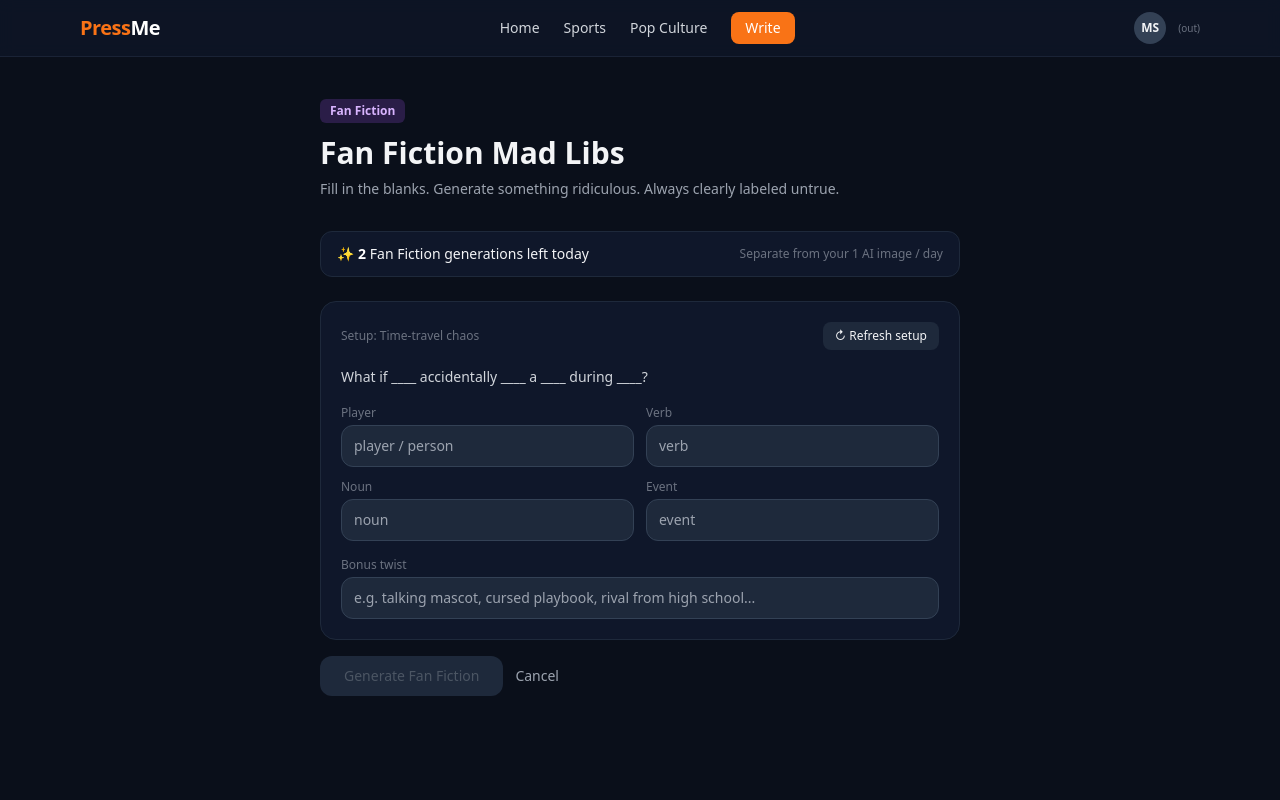
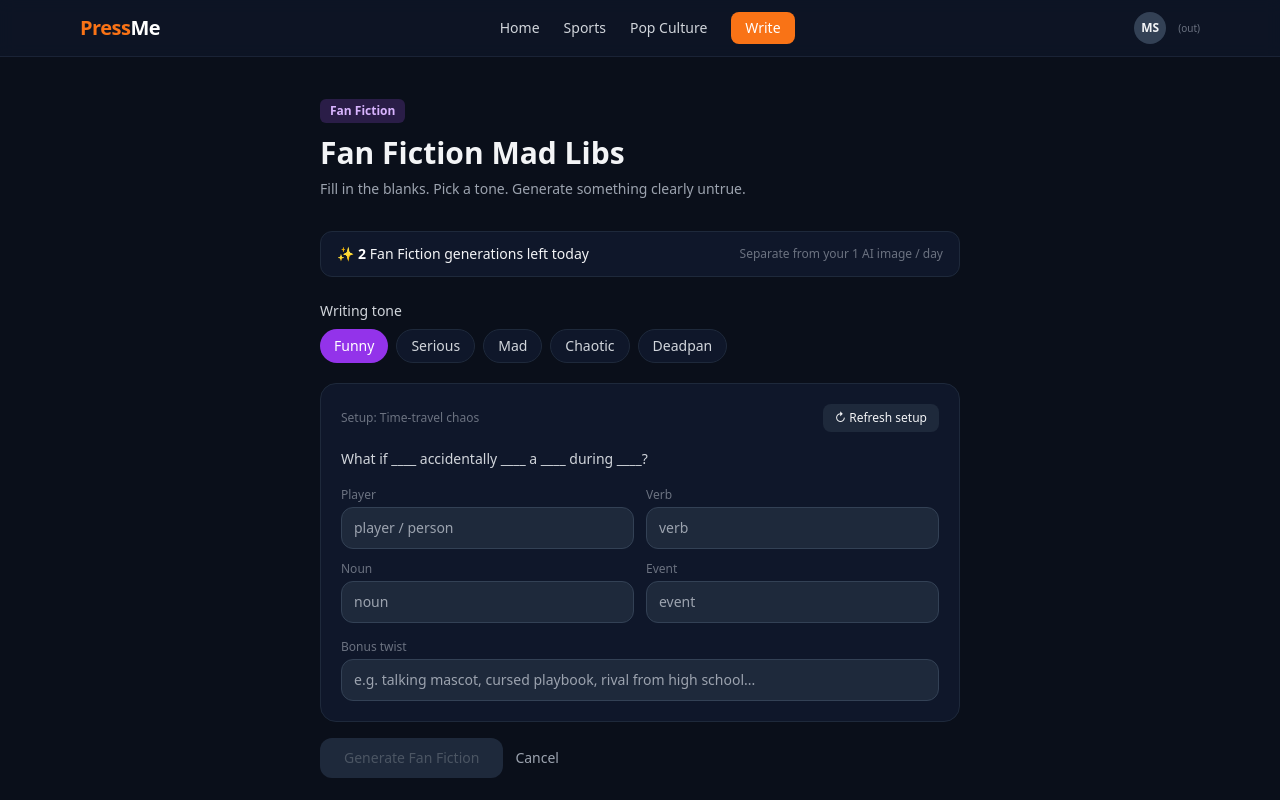
Before and after one commit to sheado44/-4, a Next.js app: page /fan-fiction in a window 1280 px wide. Shown: the top 800 px of the page. Built offline with nearby package versions, Linux system fonts and the light colour scheme.

Commit message:
Implement tone selection for fan fiction
Added tone selection feature for fan fiction generation.

```diff
--- a/src/app/fan-fiction/page.tsx
+++ b/src/app/fan-fiction/page.tsx
@@ -45,12 +45,15 @@ const templates = [
   },
 ];
 
+const tones = ["Funny", "Serious", "Mad", "Chaotic", "Deadpan"] as const;
+
 export default function FanFictionPage() {
   const [step, setStep] = useState<"madlibs" | "result">("madlibs");
   const [generationsLeft, setGenerationsLeft] = useState(2);
   const [templateIndex, setTemplateIndex] = useState(0);
   const [values, setValues] = useState<Record<string, string>>({});
   const [twist, setTwist] = useState("");
+  const [tone, setTone] = useState<(typeof tones)[number]>("Funny");
 
   const template = templates[templateIndex];
 
@@ -67,7 +70,6 @@ export default function FanFictionPage() {
   };
 
   const filled = template.fields.every((f) => (values[f] || "").trim().length > 0);
-
   const title = `${values.player || "Someone"} and the ${values.noun || "Thing"}`;
 
   return (
@@ -79,7 +81,7 @@ export default function FanFictionPage() {
         </div>
         <h1 className="text-2xl md:text-3xl font-bold mb-2">Fan Fiction Mad Libs</h1>
         <p className="text-gray-400 text-sm">
-          Fill in the blanks. Generate something ridiculous. Always clearly labeled untrue.
+          Fill in the blanks. Pick a tone. Generate something clearly untrue.
         </p>
       </div>
 
@@ -95,6 +97,26 @@ export default function FanFictionPage() {
 
       {step === "madlibs" && (
         <>
+          {/* Tone */}
+          <div className="mb-5">
+            <div className="text-sm text-gray-300 mb-2">Writing tone</div>
+            <div className="flex flex-wrap gap-2">
+              {tones.map((t) => (
+                <button
+                  key={t}
+                  onClick={() => setTone(t)}
+                  className={`px-3.5 py-1.5 rounded-full text-sm transition ${
+                    tone === t
+                      ? "bg-purple-600 text-white"
+                      : "bg-forge-900 border border-forge-800 hover:border-purple-500/40 text-gray-300"
+                  }`}
+                >
+                  {t}
+                </button>
+              ))}
+            </div>
+          </div>
+
           {/* Template card */}
           <div className="bg-forge-900 border border-forge-800 rounded-2xl p-5 mb-4">
             <div className="flex items-center justify-between mb-4">
@@ -164,9 +186,12 @@ export default function FanFictionPage() {
       {step === "result" && (
         <>
           <div className="bg-forge-900 border border-purple-500/30 rounded-2xl p-5 mb-6">
-            <div className="flex items-center gap-2 mb-4">
+            <div className="flex flex-wrap items-center gap-2 mb-4">
               <span className="bg-purple-500/20 text-purple-300 text-xs font-semibold px-2 py-0.5 rounded">
                 Fan Fiction
+              </span>
+              <span className="bg-forge-800 text-gray-300 text-xs px-2 py-0.5 rounded">
+                Tone: {tone}
               </span>
               <span className="text-xs text-gray-500">Clearly untrue · AI generated</span>
             </div>
@@ -176,6 +201,7 @@ export default function FanFictionPage() {
             <div className="text-sm text-gray-300 leading-relaxed space-y-3">
               <p>{template.build(values)}</p>
               <p>
+                Written in a <span className="text-purple-300">{tone.toLowerCase()}</span> tone.
                 What happened next made almost no sense. According to extremely unreliable witnesses, everything only got stranger once {twist || "the bonus twist"} entered the picture.
               </p>
               <p>
```
